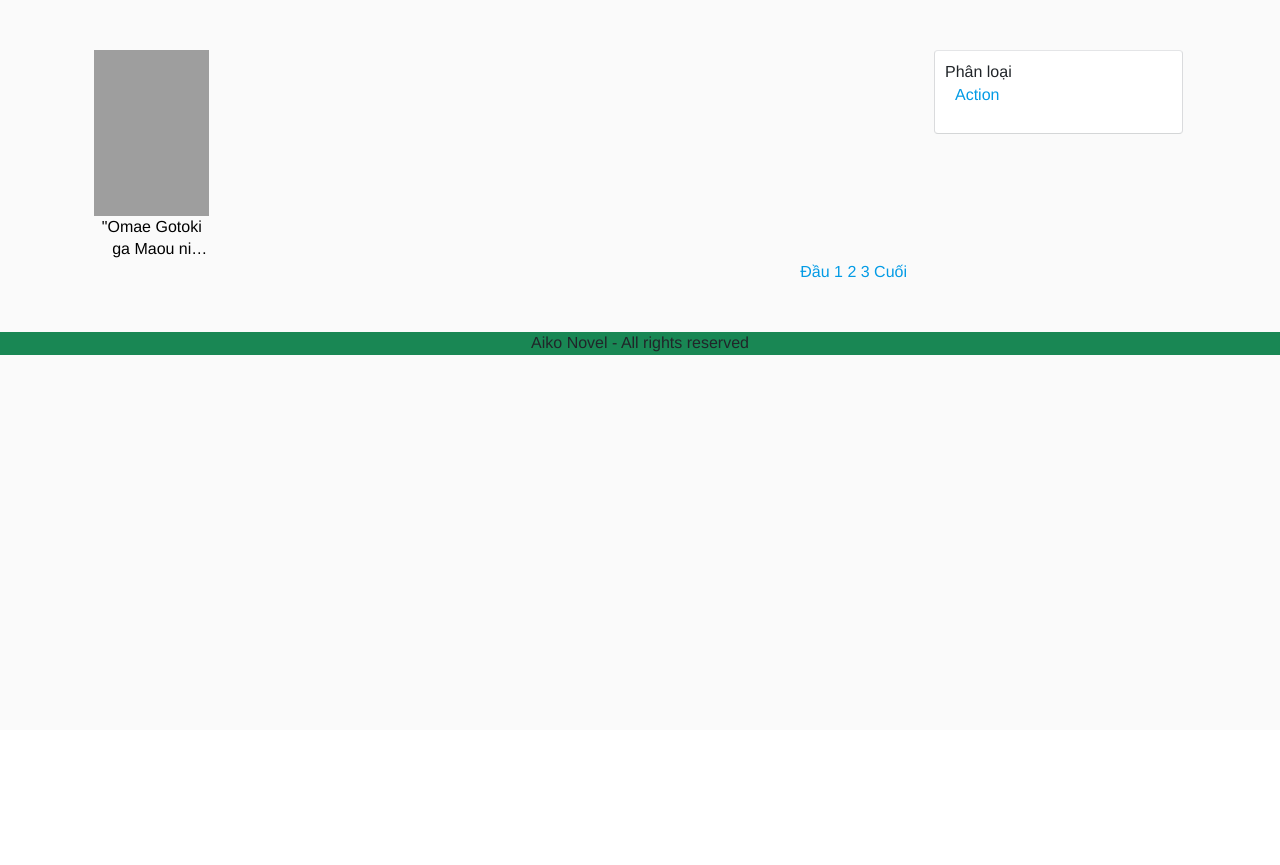
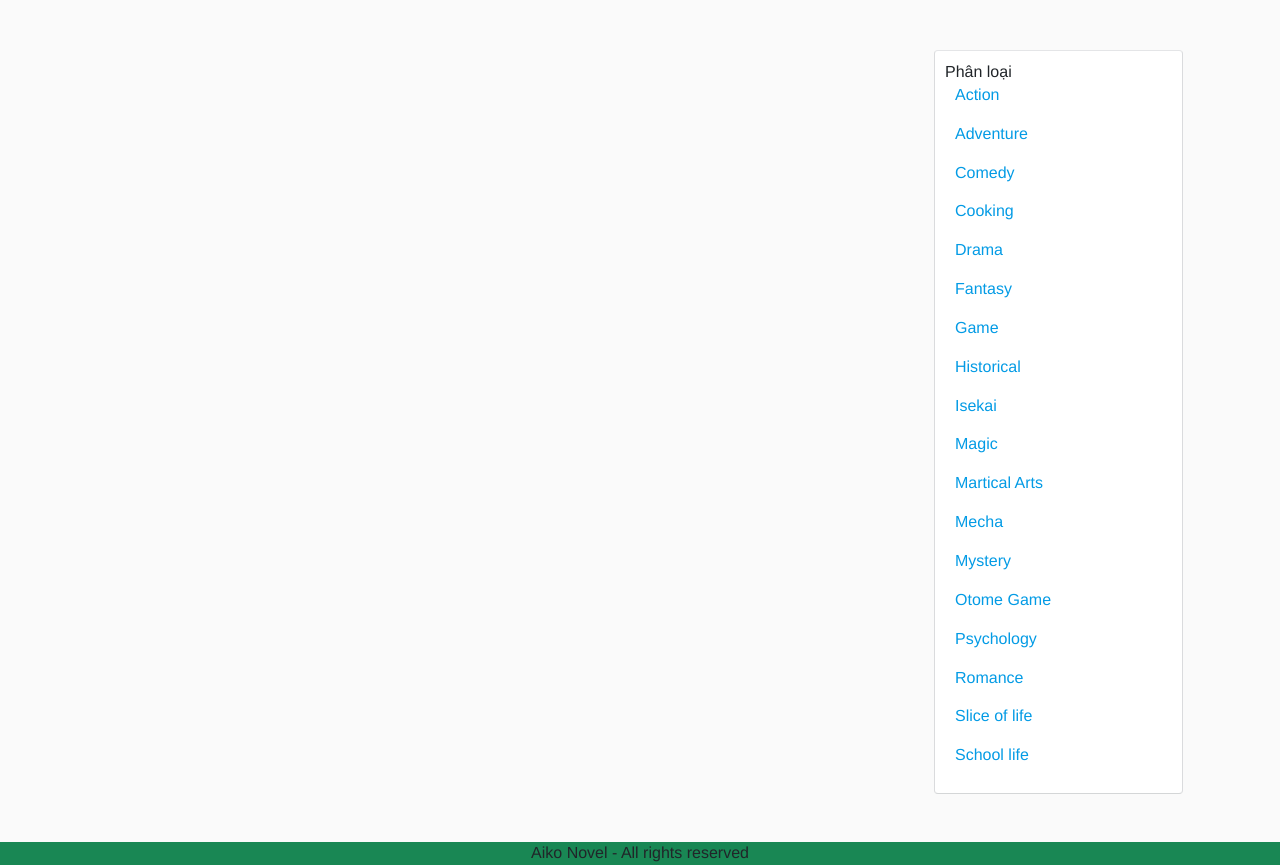
Before and after one commit to akira3175/Aiko-Novel, a Django app: page /the-loai/1/ in a window 1280 px wide. Shown: the part 70-935 px from the top of the page. Before the commit the page ends 425 px from the top, so only its background shows below. Run offline with Django 5.2, Linux system fonts and the light colour scheme; data comes from the database, SQL or seed files in the repository; both versions use the stored data as it was after the commit; some libraries are stand-ins or nearby versions; grey boxes are pictures that could not be loaded.

Commit message:
done theloai

```diff
--- a/app/templates/app/Category.html
+++ b/app/templates/app/Category.html
@@ -1,21 +1,7 @@
 {% extends "app/base.html" %} {% load static %} {% block main_content %}
-<div style = >
-  <section class="container" style = "margin-left: auto; margin-right: auto; width: 100%; margin-top:50px";>
-    <div class="col-12 none d-lg-block col-lg-3 float-right filters-wrapper">
-        <section class="sub-index-style" style = "padding:10px;">
-            <div class="title-wrapper">
-                <div class="section-title">Phân loại</div>
-            </div>
-            <div class="section-content">
-                <ul class="filter-type unstyled clear" style = "list-style:none; padding: 0 10px;">
-                    <li class="filter-type_item">
-                        <a href="">Action</a>
-                    </li>
-                </ul>
-            </div>
-        </section>
-    </div>
-    <main class="row">
+<section class="container" style = "margin-left: auto; margin-right: auto; width: 100%; margin-top:50px; display: flex; justify-content: space-between;">
+  <main class="row" style="display: flex;flex-wrap: wrap; width:100%">
+    {% for book in books %}
     <div class="thumb-item-flow col-4 col-md-3 col-lg-2">
       <div
         class="thumb-wrapper ln-tooltip"
@@ -24,55 +10,49 @@
       >
         <a
           href=""
-            title="Chương 8: Cô gái đảo nghịch tỏa sáng nơi bóng tối ngự trị" >
+          title="{{book.title}}" >
           <div class="a6-ratio">
             <div
               class="content img-in-ratio lazyloaded"
-                data-bg="https://2.bp.blogspot.com/-rxtawNUWpsA/XDUSHk0ueiI/AAAAAAACBMw/tohHKh_cNHgMesmb-L_jZyayKevofbteQCHMYCw/w215/default.jpg"
-                style="
-                  background-image: url('https://2.bp.blogspot.com/-rxtawNUWpsA/XDUSHk0ueiI/AAAAAAACBMw/tohHKh_cNHgMesmb-L_jZyayKevofbteQCHMYCw/w215/default.jpg');
-                   "
+              style="background-image: url('{{book.img.url}}');"
             ></div>
           </div>
         </a>
       </div>
       <div class="thumb_attr series-title" style="overflow: hidden; text-align: center;">
-            <a href="" title='"Omae Gotoki ga Maou ni Kateru to Omou na" to Gachizei ni Yuusha Party wo Tsuihou Sareta node, Outo de Kimama ni Kurashitai' style="color: black !important; display: -webkit-box; -webkit-line-clamp: 2; -webkit-box-orient: vertical; overflow: hidden; text-overflow: ellipsis;">
-              "Omae Gotoki ga Maou ni Kateru to Omou na" to Gachizei ni Yuusha Party wo Tsuihou Sareta node, Outo de Kimama ni Kurashitai
+          <a href="" title='{{book.title}}' style="color: black !important; display: -webkit-box; -webkit-line-clamp: 2; -webkit-box-orient: vertical; overflow: hidden; text-overflow: ellipsis;">
+            {{book.title}}
           </a>
         </div>
     </div>
+    {% endfor %}
     <div class="pagination-footer" style="text-align: right;">
       <div class="pagination_wrap">
-          <a
-            href=""
-            class="paging_item paging_prevnext prev disabled"
-            >Đầu</a
-          >
-          <a
-            href=""
-            class="paging_item page_num current"
-            >1</a
-          >
-          <a
-            href=""
-            class="paging_item page_num"
-            >2</a
-          >
-          <a
-            href=""
-            class="paging_item page_num"
-            >3</a
-          >
+        {% if books.has_previous %}
+            <a href="?page={{ books.previous_page_number }}">previous</a>
+        {% endif %}
 
-          <a
-            href=""
-            class="paging_item paging_prevnext next"
-            >Cuối</a
-          >
+        {% if books.has_next %}
+            <a href="?page={{ books.next_page_number }}">next</a>
+        {% endif %}
       </div>
     </div>
   </main>
+  <div class="col-12 none d-lg-block col-lg-3 filters-wrapper margin-left: auto;">
+      <section class="sub-index-style" style = "padding:10px;">
+          <div class="title-wrapper">
+              <div class="section-title">Phân loại</div>
+          </div>
+          <div class="section-content">
+              {% for category in categorys %}
+                <ul class="filter-type unstyled clear" style = "list-style:none; padding: 0 10px;">
+                    <li class="filter-type_item">
+                        <a href="/the-loai/{{category}}">{{category}}</a>
+                    </li>
+                </ul>
+              {% endfor %}
+          </div>
       </section>
   </div>
+</section>
 {% endblock main_content %}
--- a/app/views.py
+++ b/app/views.py
@@ -14,6 +14,7 @@ from forum.models import ForumPost
 from django.views.decorators.csrf import csrf_exempt
 from django.db.models import Sum, Max
 from django import forms
+from django.core.paginator import Paginator, EmptyPage, PageNotAnInteger
 
 # Create your views here.
 
@@ -809,4 +810,20 @@ def ckeditor_admin(request):
 
 """Category"""
 def category(request,category):
-    return render(request, 'app/category.html')
+    book = Book.objects.filter(categories__name=category)
+    category = Category.objects.all()
+
+    lenPage=30
+    paginator = Paginator(book, lenPage)
+    if request.method == 'GET':
+        page_number = request.GET.get("page")
+        if page_number:
+            try:
+                book = paginator.page(page_number)
+            except PageNotAnInteger:
+                book = paginator.page(1)
+            except EmptyPage:
+                book = paginator.page(paginator.num_pages)
+            return render(request, 'app/category.html',{'books': book, 'categorys': category})
+        book = paginator.page(1)
+        return render(request, 'app/category.html',{'books': book, 'categorys': category})
```
Also changed, not shown: db.sqlite3. Lines whose indentation alone changed are shown as unchanged.
